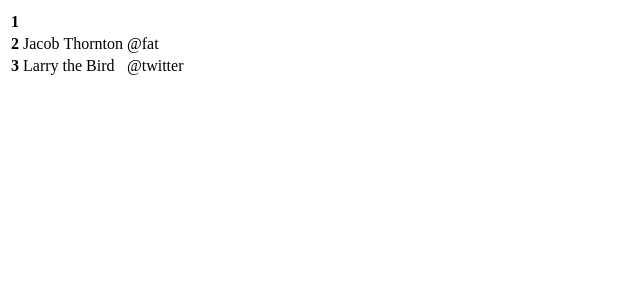
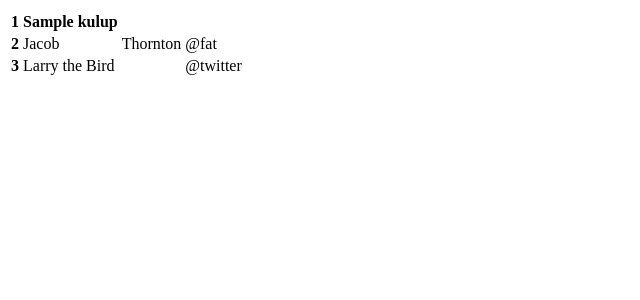
Before and after one commit to iibrahimkahramann/mackolikDjango, a Django app: template templates/match_details.html in a window 1280 px wide. Shown: the top 300 px of the page, without its empty margins (0-640 px from the left). Run offline with Django 4.2, Linux system fonts and the light colour scheme; data comes from the database, SQL or seed files in the repository; the template is opened without the code that fills it: values that come from a table or form of the project are taken from there, most other values are stand-ins (such as "Sample title", 1, 10 or a date in 2020); parts of the project's set-up code (start-up, migrations or seed data) failed here and were passed over.

Commit message:
yeni arayüzler bulundu ekleniyor

```diff
--- a/mackolik/views.py
+++ b/mackolik/views.py
@@ -23,9 +23,9 @@
     maclar = get_object_or_404(Matches,slug=mac_slug)
     kulupler = Matches.objects.all()
     kulupler_maclar = Club.objects.filter(category=category).order_by('-created_on')
-
     return render(request, 'match_details.html', {
         'maclar': maclar,
         'kulupler': kulupler,
+        'kulupler_maclar': kulupler_maclar,
 
     })
--- a/templates/match_details.html
+++ b/templates/match_details.html
@@ -17,7 +17,7 @@
   <tbody>
     <tr>
       <th scope="row">1</th>
-      {% for kulup in kulupler %}
+      {% for kulup in kulup_maclar %}
         <th scope="col">{{kulup.name}}</th>
       {% endfor %}
     </tr>
```
